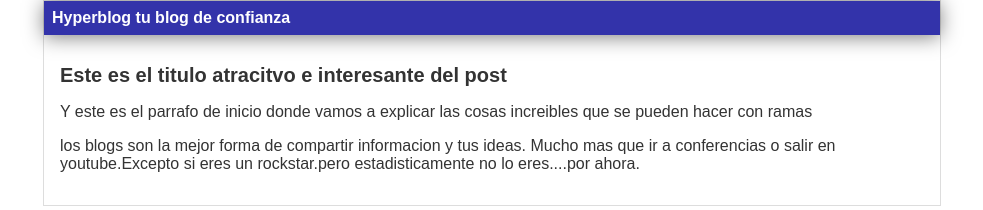
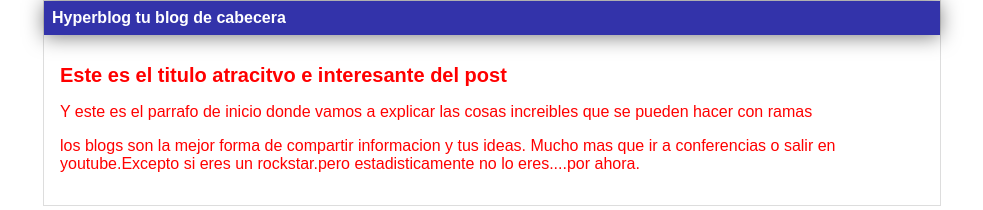
Before and after one commit to DanielHernandez07/hyperblog, a plain HTML site: page blogpost.html in a window 1280 px wide. Shown: the whole page, without its empty margins (148-1131 px from the left). Drawn offline with Linux system fonts and the light colour scheme.

Commit message:
Modifiqué la cabecera y el color del texto

```diff
--- a/blogpost.html
+++ b/blogpost.html
@@ -9,7 +9,7 @@
             <div id ="cabecera">
                 Hyperblog
                 <span id="taglilne">tu blog de
-                    confianza
+                    cabecera
                 </span>
 
             </div>
--- a/css/estilos.css
+++ b/css/estilos.css
@@ -1,6 +1,6 @@
 body
 {
-    color: #333;
+    color: red;
     text-align: center;
     font-family: Arial;
     font-size: 16px;
```
